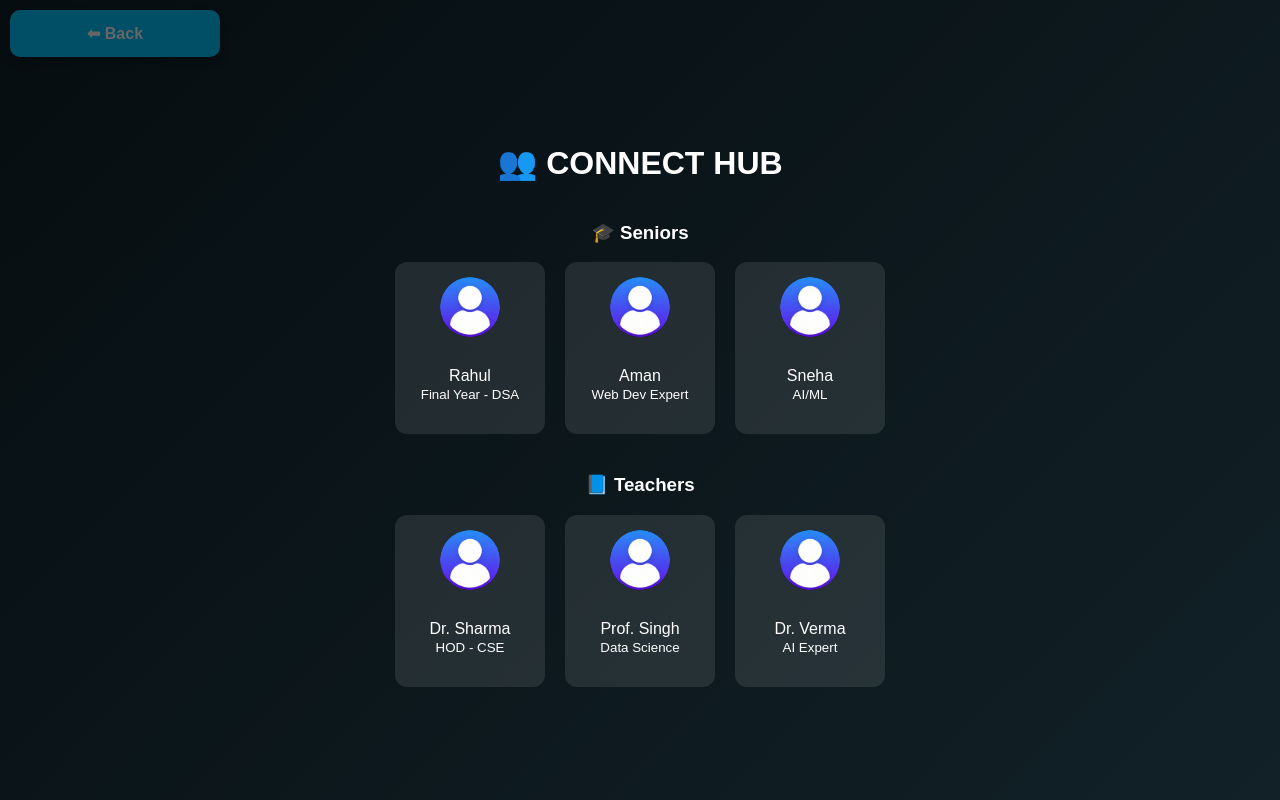
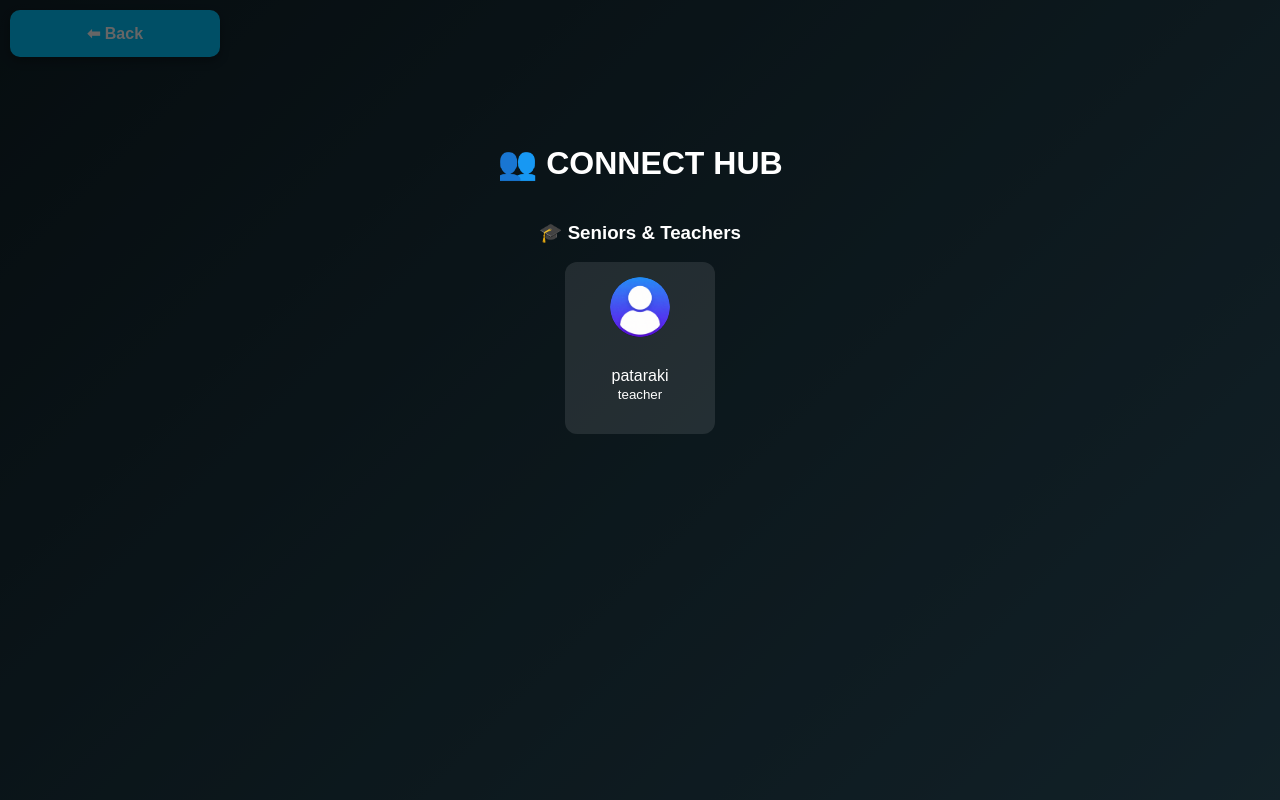
Before and after one commit to VermaJii6393/project, a Flask app: page /connect in a window 1280 px wide. Run offline with Flask 3, Linux system fonts and the light colour scheme; data comes from the database, SQL or seed files in the repository.

Commit message:
final update

```diff
--- a/app.py
+++ b/app.py
@@ -179,8 +179,15 @@ def ask():
 # ===================== CONNECT =====================
 @app.route("/connect")
 def connect():
-    return render_template("connect.html")
+    conn = sqlite3.connect("users.db")
+    c = conn.cursor()
 
+    c.execute("SELECT name, role FROM users WHERE role IN ('teacher', 'senior')")
+    users = c.fetchall()
+
+    conn.close()
+
+    return render_template("connect.html", users=users)
 # ===================== CLASSROOM =====================
 @app.route("/classroom")
 def classroom():
--- a/templates/connect.html
+++ b/templates/connect.html
@@ -1,5 +1,5 @@
 <!DOCTYPE html>
-<html lang="en">
+<html>
 <head>
     <title>Connect</title>
 
@@ -16,62 +16,28 @@
 
     <h2>👥 Connect Hub</h2>
 
-    <!-- Seniors -->
+    <!-- SENIORS + TEACHERS (DYNAMIC FROM DATABASE) -->
     <div class="section">
-        <h3>🎓 Seniors</h3>
+        <h3>🎓 Seniors & Teachers</h3>
 
         <div class="card-container">
 
-            <div class="card">
-                <a href="mailto:senior1@college.com">
-                    <img src="{{ url_for('static', filename='user.png') }}" alt="user">
-                    <p>Rahul<br><small>Final Year - DSA</small></p>
-                </a>
-            </div>
+            {% if users %}
 
-            <div class="card">
-                <a href="mailto:senior2@college.com">
-                    <img src="{{ url_for('static', filename='user.png') }}" alt="user">
-                    <p>Aman<br><small>Web Dev Expert</small></p>
-                </a>
-            </div>
+                {% for user in users %}
+                <div class="card">
+                    <img src="{{ url_for('static', filename='user.png') }}">
 
-            <div class="card">
-                <a href="mailto:senior3@college.com">
-                    <img src="{{ url_for('static', filename='user.png') }}" alt="user">
-                    <p>Sneha<br><small>AI/ML</small></p>
-                </a>
-            </div>
+                    <p>
+                        {{ user[0] }}<br>
+                        <small>{{ user[1] }}</small>
+                    </p>
+                </div>
+                {% endfor %}
 
-        </div>
-    </div>
-
-    <!-- Teachers -->
-    <div class="section">
-        <h3>📘 Teachers</h3>
-
-        <div class="card-container">
-
-            <div class="card">
-                <a href="mailto:teacher1@college.com">
-                    <img src="{{ url_for('static', filename='user.png') }}" alt="user">
-                    <p>Dr. Sharma<br><small>HOD - CSE</small></p>
-                </a>
-            </div>
-
-            <div class="card">
-                <a href="mailto:teacher2@college.com">
-                    <img src="{{ url_for('static', filename='user.png') }}" alt="user">
-                    <p>Prof. Singh<br><small>Data Science</small></p>
-                </a>
-            </div>
-
-            <div class="card">
-                <a href="mailto:teacher3@college.com">
-                    <img src="{{ url_for('static', filename='user.png') }}" alt="user">
-                    <p>Dr. Verma<br><small>AI Expert</small></p>
-                </a>
-            </div>
+            {% else %}
+                <p>No users available yet.</p>
+            {% endif %}
 
         </div>
     </div>
```
